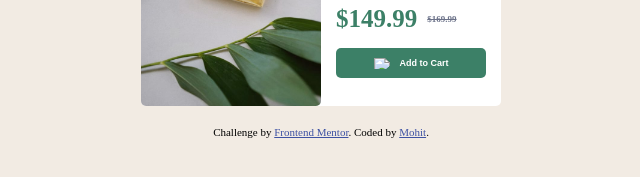
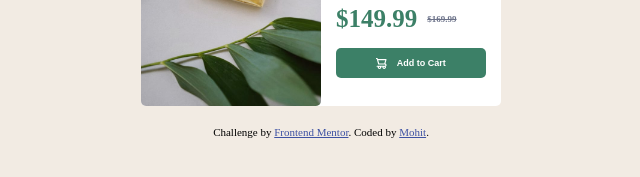
Before and after one commit to mister-mohit/Product-review-card, a plain HTML site: page index.html in a window 1280 px wide. Shown: the part 413-590 px from the top of the page, 319-959 px from the left. Drawn offline with Linux system fonts and the light colour scheme.

Commit message:
Update index.html

```diff
--- a/index.html
+++ b/index.html
@@ -25,7 +25,7 @@
           <span class="subscript"><s>$169.99</s></span>
         </div>
       </div>
-      <button><img src="./images/icon-cart.svg"><p>Add to Cart</p></button>
+      <button><img src="./icon-cart.svg"><p>Add to Cart</p></button>
     </div>
 
   </div>
```
